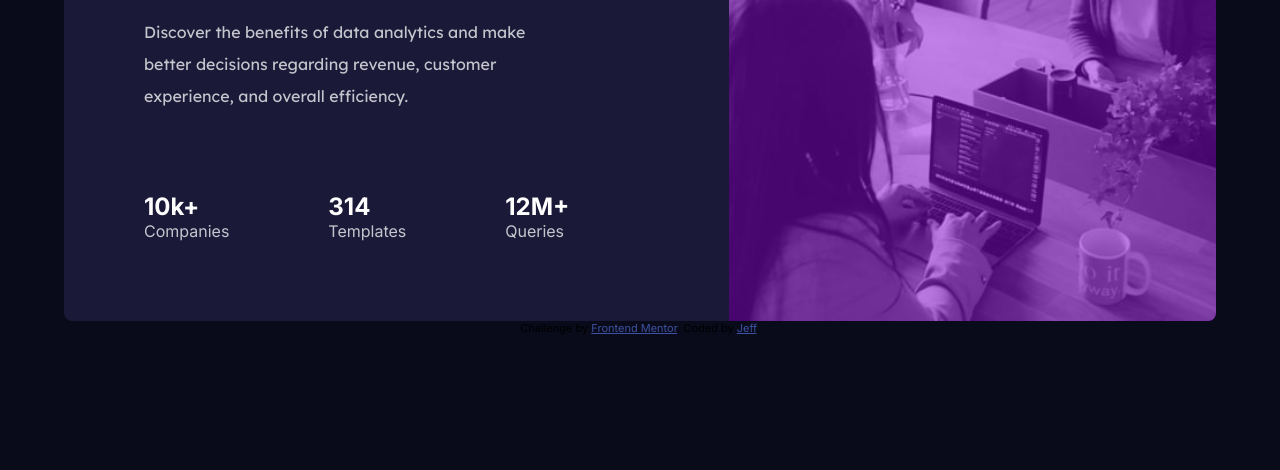
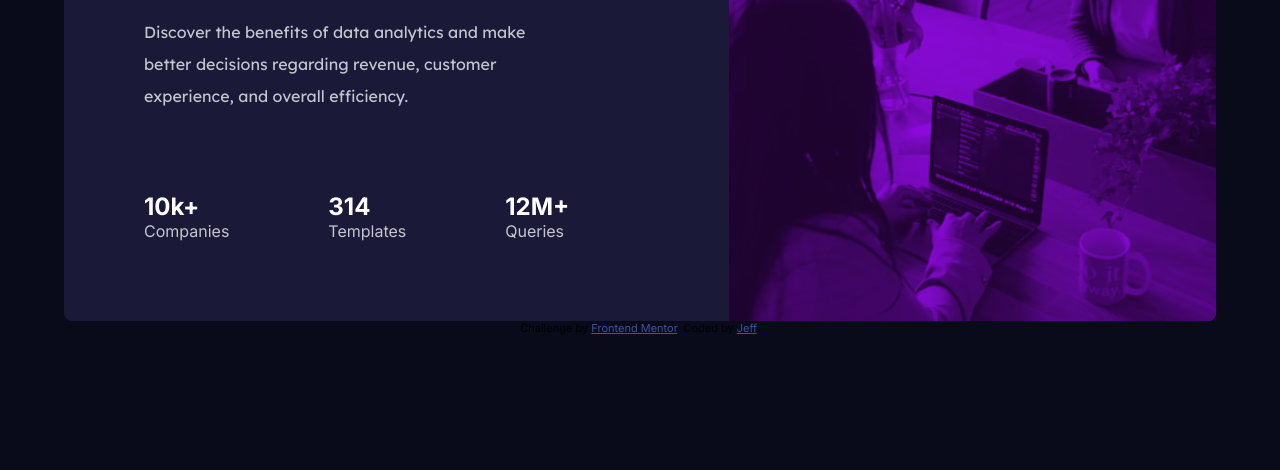
Before and after one commit to shafferj8/stats-preview, a plain HTML site: page index.html in a window 1280 px wide. Shown: the part 330-800 px from the top of the page. Drawn offline with Linux system fonts and the light colour scheme.

Commit message:
Using mix-blend-mode: multiply and opacity: 0.8 to fix the image

```diff
--- a/style.css
+++ b/style.css
@@ -77,13 +77,13 @@ span {
     border-radius: 0 0.5rem 0.5rem 0;
 }
 
-img {
-    display: flex;
+img{
     width: 100%;
-    border-radius: 0 0.5rem 0.5rem 0;
+    height: 100%;
     object-fit: cover;
-    opacity: 0.5;
- }
+    mix-blend-mode: multiply;
+    opacity: 0.8;
+}
 
  @media screen and (max-width: 375px) {
     .card {
```
